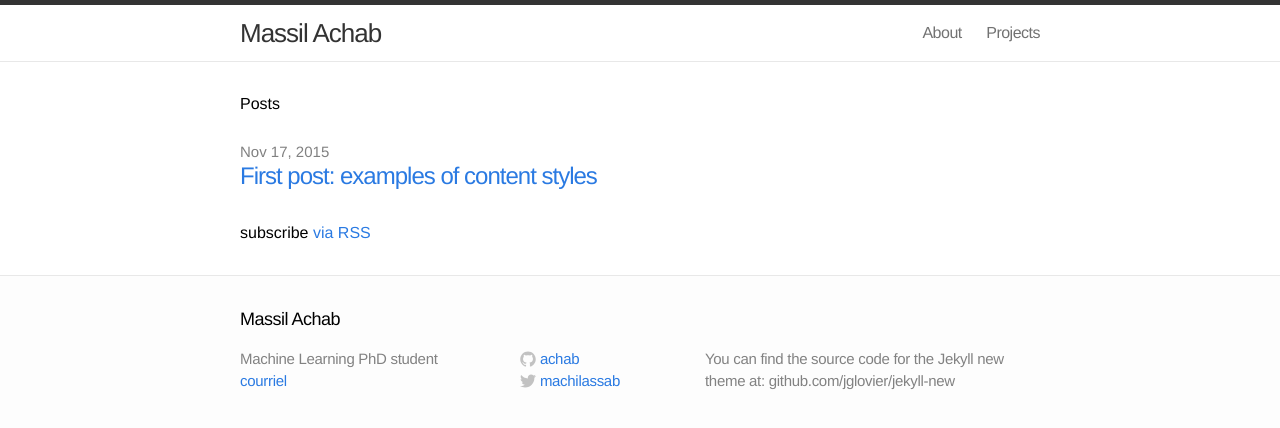
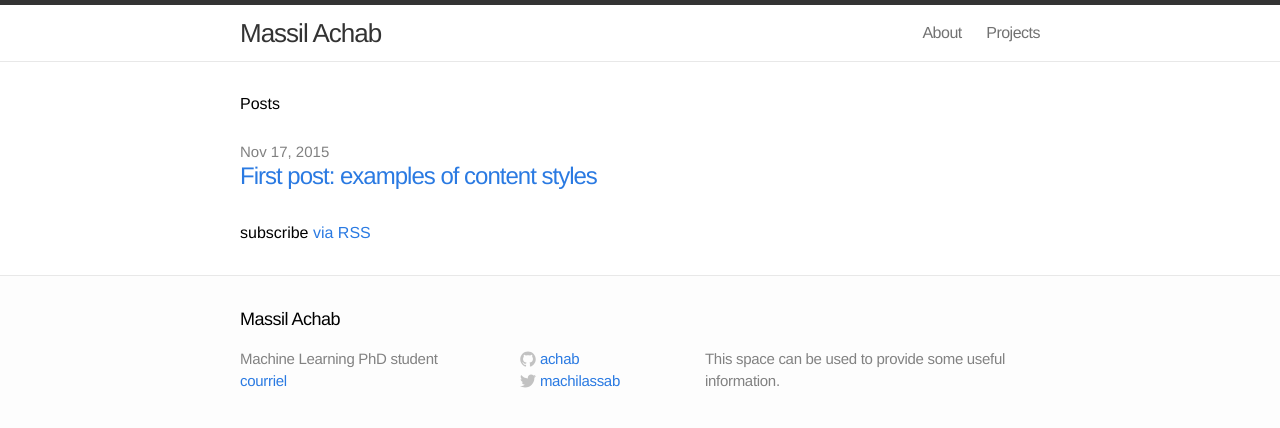
Before and after one commit to achab/deprecated.github.io, a Jekyll site: the page built from index.html, in a window 1280 px wide. Shown: the top 428 px of the page. Built offline with Jekyll 4.4.1, drawn with Linux system fonts in a browser that asks for light colours; Markdown is read by kramdown in place of the engine named in the settings.

Commit message:
modif mail

```diff
--- a/_includes/footer.html
+++ b/_includes/footer.html
@@ -7,7 +7,7 @@
     <div class="footer-col-1 column">
       <ul>
         <li>Machine Learning PhD student</li>
-        <li><a href="mailto:massil.achab@gmail.com">courriel</a></li>
+        <li><a href="mailto:massil.achab@cmap.polytechnique.fr">courriel</a></li>
       </ul>
     </div>
 
@@ -53,7 +53,7 @@
     </div>
 
     <div class="footer-col-3 column">
-      <p class="text">You can find the source code for the Jekyll new theme at: github.com/jglovier/jekyll-new</p>
+      <p class="text">This space can be used to provide some useful information.</p>
     </div>
 
   </div>
```
